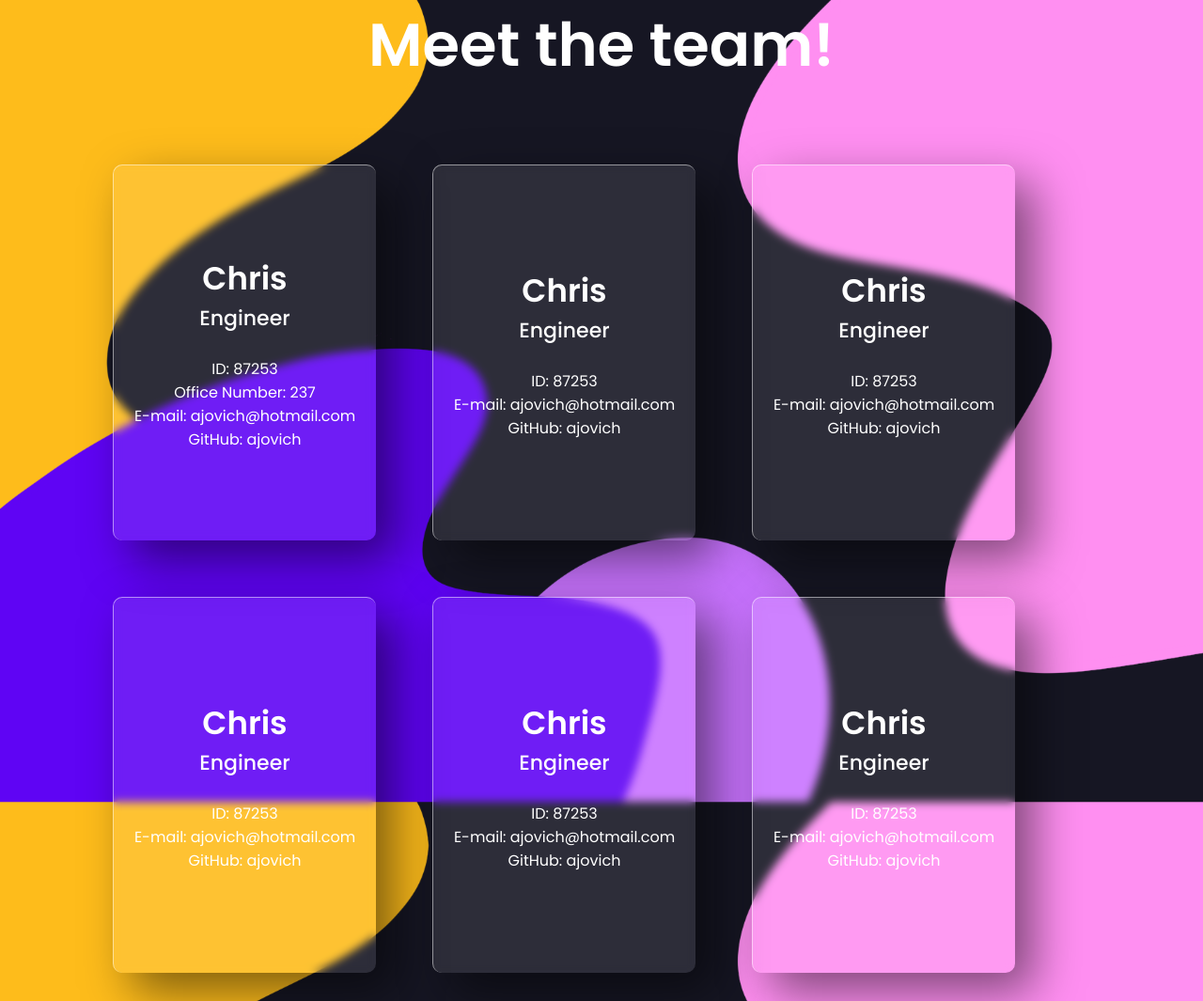
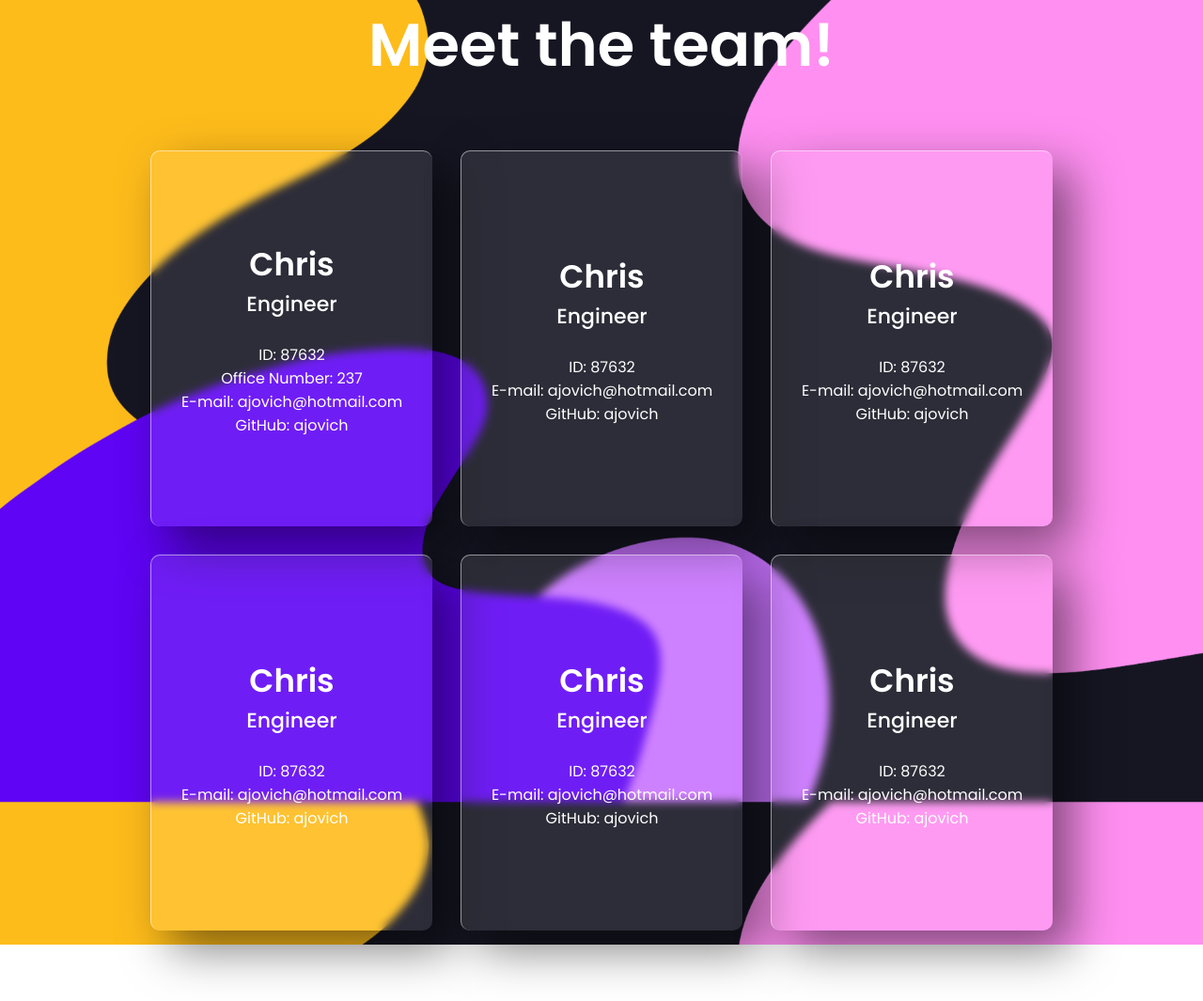
Before and after one commit to ajovich/Team-Profile-Generator, a website: page teamProfiles.html in a window 1280 px wide. Shown: the whole page at 94% size. After the commit the page ends 1005 px from the top, so only its background shows below. Drawn offline with Linux system fonts and the light colour scheme.

Commit message:
added images, cleaned up styling

```diff
--- a/styles.css
+++ b/styles.css
@@ -1,6 +1,7 @@
 * {
     box-sizing: border-box;
     font-family: 'Poppins', sans-serif;
+    color: #fff;
     margin: 0px;
     padding: 0px;
 }
@@ -13,7 +14,6 @@ body {
 
 .titlecontainer {
     text-align: center;
-    color: #fff;
     font-weight: 600;
     font-size: 32px;
 }
@@ -22,45 +22,26 @@ ul {
     list-style: none;
 }
 
-body::before {
-    content: '';
-    position: absolute;
-    top: 0px;
-    left: 0px;
-    width: 100%;
-    height: 100%;
-}
-
-body::after {
-    content: '';
-    position: absolute;
-    top: 0px;
-    left: 0px;
-    width: 100%;
-    height: 100%;
-}
-
 .container {
     display: flex;
     justify-content: center;
     align-items: center;
-    max-width: 1200px;
+    max-width: 2200px;
     flex-wrap: wrap;
     z-index: 1;
 }
-
+/* Resources used to create glass effect on cards: css tricks- realistic glass effects, frosted glass & online YouTube tutorials*/
 .container .card {
-    position: relative;
-    width: 280px;
-    height: 400px;
-    margin: 30px;
-    box-shadow: 20px 20px 50px rgba(0, 0, 0, 0.5);
-    border-radius: 10px;
-    background: rgba(255, 255, 255, 0.1);
-    overflow: hidden;
     display: flex;
     justify-content: center;
     align-items: center;
+    width: 300px;
+    height: 400px;
+    overflow: hidden;
+    margin: 15px;
+    border-radius: 10px;
+    box-shadow: 20px 20px 50px rgba(0, 0, 0, 0.5);
+    background: rgba(255, 255, 255, 0.1);
     border-top: 1px solid rgba(255, 255, 255, 0.5);
     border-left: 1px solid rgba(255, 255, 255, 0.5);
     backdrop-filter: blur(5px);
@@ -69,25 +50,21 @@ body::after {
 .container .card .content {
     padding: 20px;
     text-align: center;
-    transition: 0.5s;
 }
 
 .container .card .content h2 {
     font-size: 34px;
     font-weight: 600;
-    color: #fff;
     z-index: 1;
 }
 
 .container .card .content h3 {
     font-size: 22px;
     font-weight: 500;
-    color: #fff;
     z-index: 1;
 }
 
 .container .card .content ul {
     font-size: 16px;
-    color: #fff;
     font-weight: 400;
 }
--- a/teamProfiles.html
+++ b/teamProfiles.html
@@ -24,7 +24,7 @@
                   <h3>Engineer</h3>
                   <br>
                   <ul>
-                      <li>ID: 87253</li>
+                      <li>ID: 87632</li>
                       <li>Office Number: 237</li>
                       <li>E-mail: ajovich@hotmail.com</li>
                       <li>GitHub: ajovich</li>
@@ -38,7 +38,7 @@
                   <h3>Engineer</h3>
                   <br>
                   <ul>
-                      <li>ID: 87253</li>
+                      <li>ID: 87632</li>
                       <li>E-mail: ajovich@hotmail.com</li>
                       <li>GitHub: ajovich</li>
                   </ul>
@@ -51,7 +51,7 @@
                   <h3>Engineer</h3>
                   <br>
                   <ul>
-                      <li>ID: 87253</li>
+                      <li>ID: 87632</li>
                       <li>E-mail: ajovich@hotmail.com</li>
                       <li>GitHub: ajovich</li>
                   </ul>
@@ -64,7 +64,7 @@
                   <h3>Engineer</h3>
                   <br>
                   <ul>
-                      <li>ID: 87253</li>
+                      <li>ID: 87632</li>
                       <li>E-mail: ajovich@hotmail.com</li>
                       <li>GitHub: ajovich</li>
                   </ul>
@@ -77,7 +77,7 @@
                   <h3>Engineer</h3>
                   <br>
                   <ul>
-                      <li>ID: 87253</li>
+                      <li>ID: 87632</li>
                       <li>E-mail: ajovich@hotmail.com</li>
                       <li>GitHub: ajovich</li>
                   </ul>
@@ -90,7 +90,7 @@
                   <h3>Engineer</h3>
                   <br>
                   <ul>
-                      <li>ID: 87253</li>
+                      <li>ID: 87632</li>
                       <li>E-mail: ajovich@hotmail.com</li>
                       <li>GitHub: ajovich</li>
                   </ul>
```
Also changed, not shown: README.md, assets/images/final.png (deleted), assets/images/finalTeam.png (added).
